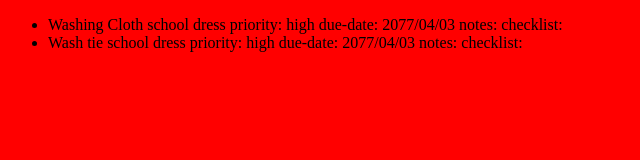
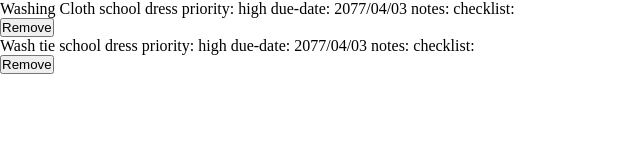
Before and after one commit to NishanBhattarai327/Todos, a website built with webpack: page src/index.html in a window 1280 px wide. Shown: the whole page, without its empty margins (0-640 px from the left). Built offline with nearby package versions, Linux system fonts and the light colour scheme.

Commit message:
Connect todo-item dom with structure using glue function

```diff
--- a/src/index.js
+++ b/src/index.js
@@ -2,14 +2,12 @@ import './style.css';
 import { todoList } from './modules/todos.js';
 import { ui } from './modules/ui.js';
 
-todoList.addTodo({title: 'Washing Cloth', description: 'school dress',
-	dueDate: '2077/04/03', priority: 'high'});
-todoList.addTodo({title: 'Washing Cloth', description: 'school dress',
-	dueDate: '2077/04/03', priority: 'high'});
-todoList.addTodo({title: 'Washing Cloth', description: 'school dress',
-	dueDate: '2077/04/03', priority: 'high'});
+todoList.addTodo({title: 'Washing Cloth', description: 'school dress', dueDate: '2077/04/03', priority: 'high'});
+todoList.addTodo({title: 'Washing Cloth', description: 'school dress', dueDate: '2077/04/03', priority: 'high'});
+todoList.addTodo({title: 'Washing Cloth', description: 'school dress', dueDate: '2077/04/03', priority: 'high'});
 
 todoList.updateTodo(1, {title: 'Wash tie'});
 todoList.deleteTodo(2);
-console.log(todoList.getTodoList());
+
+ui.glueBackend(todoList);
 ui.createTodoList(todoList.getTodoList());
--- a/src/modules/todos.js
+++ b/src/modules/todos.js
@@ -10,11 +10,19 @@ const todoList = (function() {
 			dueDate = input.dueDate, priority = input.priority,
 			notes = input.notes || '', checklist = input.checklist || '';
 
-		list.push({title, description, dueDate, priority, notes, checklist});
+		let index = list.length;
+
+		list.push({title, description, dueDate, priority, notes, checklist, index});
 	}
 
 	function deleteTodo(index) {
-		return list.splice(index, 1).length !== 0 ? true : false;
+		let todoIndex;
+		list.filter((prop, i) => {
+			if (prop.index === index) todoIndex = i;
+			// console.log({prop, i});
+		});
+
+		return list.splice(todoIndex, 1).length !== 0 ? true : false;
 	}
 
 	function updateTodo(index, input) {
--- a/src/modules/ui.js
+++ b/src/modules/ui.js
@@ -1,30 +1,52 @@
+// import { todoList as listTodo } from './todos';
+
 const ui = (function() {
 	const domBody = document.querySelector('.content');
+	let _todoList;
 
 	function createTodoList(list) {
 		let domList = document.createElement('ul');
+		domList.classList.add('todo-list');
 		list.forEach((todo) => {
 			domList.appendChild(createTodo(todo));
 		});
 		domBody.appendChild(domList);
 	}
 
-	function createTodo(input) {
+	function createTodo(todoInput) {
 		let domTodoItem = document.createElement('li');
+		domTodoItem.classList.add('todo-item');
+
+		let domBtnRemoveTodo = document.createElement('button');
 		domTodoItem.innerHTML = `
-			<span class='todo-title'>${input.title}</span>
-			<span class='todo-description'>${input.description}</span>
-			priority: ${input.priority}
-			due-date: ${input.dueDate}
-			notes: ${input.notes}
-			checklist: ${input.checklist}
+			<div class='todo-item-content'>
+				<span class='todo-title'>${todoInput.title}</span>
+				<span class='todo-description'>${todoInput.description}</span>
+				priority: ${todoInput.priority}
+				due-date: ${todoInput.dueDate}
+				notes: ${todoInput.notes}
+				checklist: ${todoInput.checklist}
+			</div>
 		`;
+		domTodoItem.appendChild(domBtnRemoveTodo);
+		domBtnRemoveTodo.addEventListener('click', (e) => removeTodo(e, todoInput));
+		domBtnRemoveTodo.textContent = 'Remove';
+
 		return domTodoItem;
 	}
 
-	return { createTodoList };
+	function removeTodo(event, todoInput) {
+		let parent = event.target.parentNode.parentNode;
+		parent.removeChild(event.target.parentNode);
+		_todoList.deleteTodo(todoInput.index);
+		// console.log(listTodo.getTodoList());
+	}
+
+	function glueBackend(todoList) {
+		_todoList = todoList;
+	}
+
+	return { createTodoList, glueBackend };
 })();
 
-console.log('hi');
-
 export { ui };
--- a/src/style.css
+++ b/src/style.css
@@ -1,3 +1,10 @@
-body {
-	background: red;
+* {
+	margin: 0;
+	padding: 0;
 }
+
+.todo-list {
+	list-style-type: none;
+	margin: 0;
+	padding: 0;
+}
```
